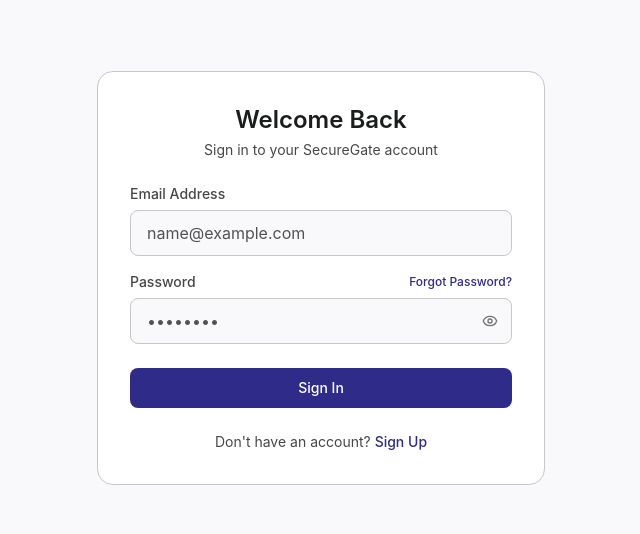
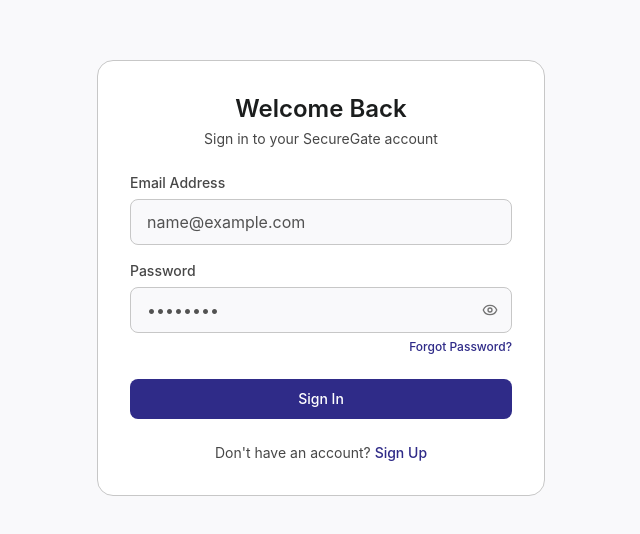
Before and after one commit to jennie-lovey/securegate, a Next.js app: page /login in a window 1280 px wide. Shown: the part 122-656 px from the top of the page, without its empty margins (319-959 px from the left). Built offline with nearby package versions, Linux system fonts and the light colour scheme.

Commit message:
Move Forgot Password link below password input

```diff
--- a/src/components/auth/LoginForm.tsx
+++ b/src/components/auth/LoginForm.tsx
@@ -173,17 +173,9 @@
 
         {/* Password Input */}
         <div className="flex flex-col gap-1.5">
-          <div className="flex justify-between items-center">
-            <label htmlFor="password" className="text-sm font-medium text-[--text-secondary]">
-              Password
-            </label>
-            <Link
-              href="/forgot-password"
-              className="text-xs text-[--accent] hover:underline font-medium"
-            >
-              Forgot Password?
-            </Link>
-          </div>
+          <label htmlFor="password" className="text-sm font-medium text-[--text-secondary]">
+            Password
+          </label>
           <div className="relative">
             <input
               id="password"
@@ -207,6 +199,12 @@
               {showPassword ? <EyeOff className="h-4 w-4" /> : <Eye className="h-4 w-4" />}
             </button>
           </div>
+          <Link
+            href="/forgot-password"
+            className="text-xs text-[--accent] hover:underline font-medium self-end"
+          >
+            Forgot Password?
+          </Link>
         </div>
 
         {/* Submit Button */}
```
